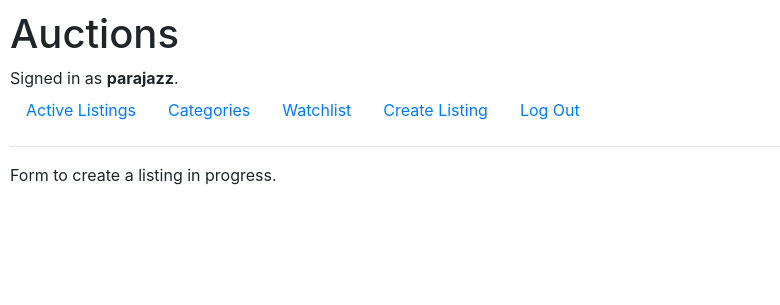
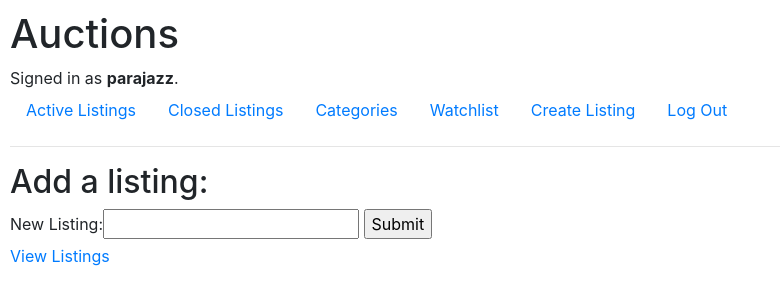
Before and after one commit to MichaelHorak/CS50W_commerce, a Django app: a page that uses auctions/templates/auctions/layout.html in a window 1280 px wide. Shown: the top 305 px of the page, without its empty margins (0-780 px from the left). Run offline with Django 3.2, Linux system fonts and the light colour scheme; a user stored in the database is signed in; some libraries are stand-ins or nearby versions.

Commit message:
update Sat 2023-11-25

```diff
--- a/auctions/models.py
+++ b/auctions/models.py
@@ -7,4 +7,4 @@ class User(AbstractUser):
 
 # class auction_listings():
 # class bids():
-# class comments():
+# class comments():u
--- a/auctions/templates/auctions/create_listing.html
+++ b/auctions/templates/auctions/create_listing.html
@@ -2,10 +2,12 @@
 
 {% block body %}
 
-    <div>Form to create a listing in progress.</div>
-
-    <form action="/auctions/">
-
+    <h2>Add a listing:</h2>
+    <form action="{% url 'auctions:create listing' %}" method="POST">
+        {% csrf_token %}
+        {{ form }}
+        <input type="submit">
     </form>
 
+    <a href="{% url 'auctions:index' %}">View Listings</a>
 {% endblock %}
--- a/auctions/templates/auctions/layout.html
+++ b/auctions/templates/auctions/layout.html
@@ -4,7 +4,7 @@
 <html lang="en">
     <head>
         <title>{% block title %}Auctions{% endblock %}</title>
-        <link rel="stylesheet" href="https://stackpath.bootstrapcdn.com/bootstrap/4.4.1/css/bootstrap.min.css" integrity="sha384-Vkoo8x4CGsO3+Hhxv8T/Q5PaXtkKtu6ug5TOeNV6gBiFeWPGFN9MuhOf23Q9Ifjh" crossorigin="anonymous">
+        <link rel="stylesheet " href="https://stackpath.bootstrapcdn.com/bootstrap/4.4.1/css/bootstrap.min.css" integrity="sha384-Vkoo8x4CGsO3+Hhxv8T/Q5PaXtkKtu6ug5TOeNV6gBiFeWPGFN9MuhOf23Q9Ifjh" crossorigin="anonymous">
         <link href="{% static 'auctions/styles.css' %}" rel="stylesheet">
     </head>
     <body>
@@ -18,27 +18,30 @@
         </div>
         <ul class="nav">
             <li class="nav-item">
-                <a class="nav-link" href="{% url 'index' %}">Active Listings</a>
+                <a class="nav-link" href="{% url 'auctions:index' %}">Active Listings</a>
             </li>
             <li class="nav-item">
-                <a class="nav-link" href="{% url 'categories' %}">Categories</a>
+                <a class="nav-link" href="{% url 'auctions:closed listings' %}">Closed Listings</a>
             </li>
             <li class="nav-item">
-                <a class="nav-link" href="{% url 'watchlist' %}">Watchlist</a>
+                <a class="nav-link" href="{% url 'auctions:categories' %}">Categories</a>
             </li>
             <li class="nav-item">
-                <a class="nav-link" href="{% url 'create listing' %}">Create Listing</a>
+                <a class="nav-link" href="{% url 'auctions:watchlist' %}">Watchlist</a>
+            </li>
+            <li class="nav-item">
+                <a class="nav-link" href="{% url 'auctions:create listing' %}?next={{ request.path }}">Create Listing</a>
             </li>
             {% if user.is_authenticated %}
                 <li class="nav-item">
-                    <a class="nav-link" href="{% url 'logout' %}">Log Out</a>
+                    <a class="nav-link" href="{% url 'auctions:logout' %}">Log Out</a>
                 </li>
             {% else %}
                 <li class="nav-item">
-                    <a class="nav-link" href="{% url 'login' %}">Log In</a>
+                    <a class="nav-link" href="{% url 'auctions:login' %}">Log In</a>
                 </li>
                 <li class="nav-item">
-                    <a class="nav-link" href="{% url 'register' %}">Register</a>
+                    <a class="nav-link" href="{% url 'auctions:register' %}">Register</a>
                 </li>
             {% endif %}
         </ul>
--- a/auctions/templates/auctions/login.html
+++ b/auctions/templates/auctions/login.html
@@ -8,7 +8,7 @@
         <div>{{ message }}</div>
     {% endif %}
 
-    <form action="{% url 'login' %}" method="post">
+    <form action="{% url 'auctions:login' %}" method="post">
         {% csrf_token %}
         <div class="form-group">
             <input autofocus class="form-control" type="text" name="username" placeholder="Username">
@@ -19,6 +19,6 @@
         <input class="btn btn-primary" type="submit" value="Login">
     </form>
 
-    Don't have an account? <a href="{% url 'register' %}">Register here.</a>
+    Don't have an account? <a href="{% url 'auctions:register' %}">Register here.</a>
 
 {% endblock %}
--- a/auctions/templates/auctions/register.html
+++ b/auctions/templates/auctions/register.html
@@ -8,7 +8,7 @@
         <div>{{ message }}</div>
     {% endif %}
 
-    <form action="{% url 'register' %}" method="post">
+    <form action="{% url 'auctions:register' %}" method="post">
         {% csrf_token %}
         <div class="form-group">
             <input class="form-control" autofocus type="text" name="username" placeholder="Username">
@@ -25,6 +25,6 @@
         <input class="btn btn-primary" type="submit" value="Register">
     </form>
 
-    Already have an account? <a href="{% url 'login' %}">Log In here.</a>
+    Already have an account? <a href="{% url 'auctions:login' %}">Log In here.</a>
 
 {% endblock %}
--- a/auctions/urls.py
+++ b/auctions/urls.py
@@ -2,12 +2,14 @@ from django.urls import path
 
 from . import views
 
+app_name = "auctions"
 urlpatterns = [
-    path("", views.index, name="index"),
+    path("", views.index_view, name="index"),
     path("login", views.login_view, name="login"),
     path("logout", views.logout_view, name="logout"),
-    path("register", views.register, name="register"),
-    path("categories", views.categories, name="categories"),
-    path("watchlist", views.watchlist, name="watchlist"),
-    path("create listing", views.create_listing, name="create listing")
+    path("register", views.register_view, name="register"),
+    path("categories", views.categories_view, name="categories"),
+    path("watchlist", views.watchlist_view, name="watchlist"),
+    path("create listing", views.create_listing_view, name="create listing"),
+    path("closed listings", views.closed_listings_view, name="closed listings")
 ]
--- a/auctions/views.py
+++ b/auctions/views.py
@@ -1,13 +1,19 @@
 from django.contrib.auth import authenticate, login, logout
+from django.contrib.auth.decorators import login_required
 from django.db import IntegrityError
 from django.http import HttpResponse, HttpResponseRedirect
-from django.shortcuts import render
+from django.shortcuts import render, redirect
 from django.urls import reverse
+from django import forms
 
 from .models import User
 
 
-def index(request):
+class NewListingForm(forms.Form):
+    listing = forms.CharField(label="New Listing")
+
+
+def index_view(request):
     return render(request, "auctions/index.html")
 
 
@@ -22,7 +28,9 @@ def login_view(request):
         # Check if authentication successful
         if user is not None:
             login(request, user)
-            return HttpResponseRedirect(reverse("index"))
+
+            # redirect to the next parameter or the index if not present
+            return HttpResponseRedirect(reverse("auctions:index"))
         else:
             return render(request, "auctions/login.html", {
                 "message": "Invalid username and/or password."
@@ -33,10 +41,10 @@ def login_view(request):
 
 def logout_view(request):
     logout(request)
-    return HttpResponseRedirect(reverse("index"))
+    return HttpResponseRedirect(reverse("auctions:index"))
 
 
-def register(request):
+def register_view(request):
     if request.method == "POST":
         username = request.POST["username"]
         email = request.POST["email"]
@@ -58,24 +66,47 @@ def register(request):
                 "message": "Username already taken."
             })
         login(request, user)
-        return HttpResponseRedirect(reverse("index"))
+        return HttpResponseRedirect(reverse("auctions:index"))
     else:
         return render(request, "auctions/register.html")
 
 
-def categories(request):
+def categories_view(request):
     return render(request, "auctions/categories.html")
 
 
-def watchlist(request):
+def watchlist_view(request):
     # if no user is signed in, return to login page:
     if not request.user.is_authenticated:
-        return HttpResponseRedirect(reverse("login"))
+        return HttpResponseRedirect(reverse("auctions:login"))
     return render(request, "auctions/watchlist.html")
 
 
-def create_listing(request):
-    # if no user is signed in, return to login page:
+def create_listing_view(request):
+    if request.method == "POST":
+        # Take in the data the user submitted and save it as form
+        form = NewListingForm(request.POST)
+
+        # check if form data is valid (server-side)
+        if form.is_valid():
+
+            # here insert what to do when the form is valid
+            print("Here will be an action about what to do when the form is valid.")
+            return HttpResponseRedirect(reverse("auctions:index"))
+        else:
+            # if the form is invalid, re-enter the page with existing information.
+            return render(request, "auctions/create_listing.html", {
+                "form": form
+            })
+
+    # if the user is not authenticated, redirect to login with the next param
     if not request.user.is_authenticated:
-        return HttpResponseRedirect(reverse("login"))
-    return render(request, "auctions/create_listing.html")
+        return redirect('auctions:login')
+
+    return render(request, "auctions/create_listing.html", {
+        "form": NewListingForm()
+    })
+
+
+def closed_listings_view(request):
+    return render(request, "auctions/closed_listings.html")
```
Also changed, not shown: auctions/templates/auctions/closed_listings.html (added, +9 -0 lines), db.sqlite3.
